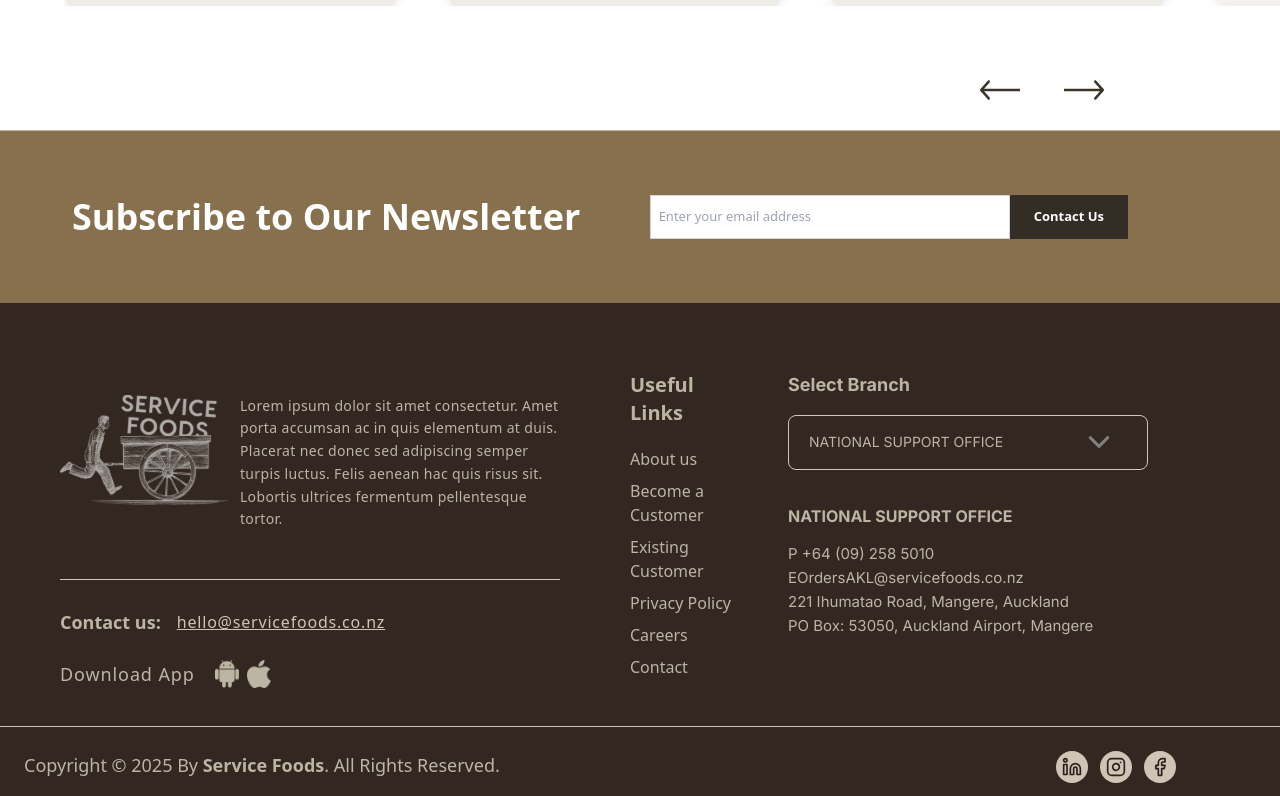
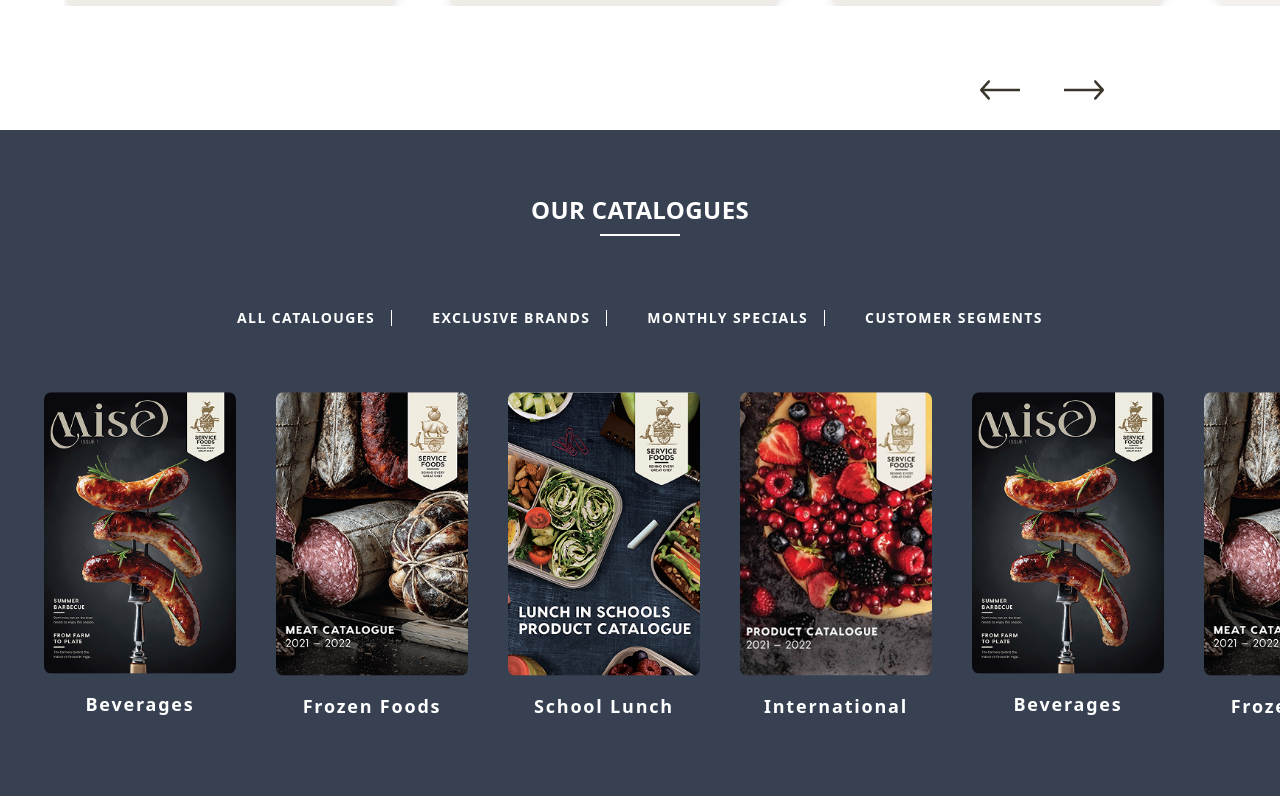
Before and after one commit to vanshikamadesya/service-food-ui, a React (Vite) app: page /product in a window 1280 px wide. Shown: the part 2980-3776 px from the top of the page. Built offline with nearby package versions, Linux system fonts and the light colour scheme.

Commit message:
add code

```diff
--- a/src/pages/ProductPage.tsx
+++ b/src/pages/ProductPage.tsx
@@ -1,16 +1,18 @@
-import React from 'react'
-import OncePlace from '../components/once-place'
-import OurCategories from '../components/our-categories'
-import ExclusiveBrands from '../components/exclusive-brands'
+import React from "react";
+import OncePlace from "../components/once-place";
+import OurCategories from "../components/our-categories";
+import ExclusiveBrands from "../components/exclusive-brands";
+import CatalogSlider from "../components/our-catalogues";
 
 function ProductPage() {
   return (
     <>
-    <OncePlace/>
-    <OurCategories/>
-    <ExclusiveBrands/>
+      <OncePlace />
+      <OurCategories />
+      <ExclusiveBrands />
+      <CatalogSlider />
     </>
-  )
+  );
 }
 
-export default ProductPage
+export default ProductPage;
```
